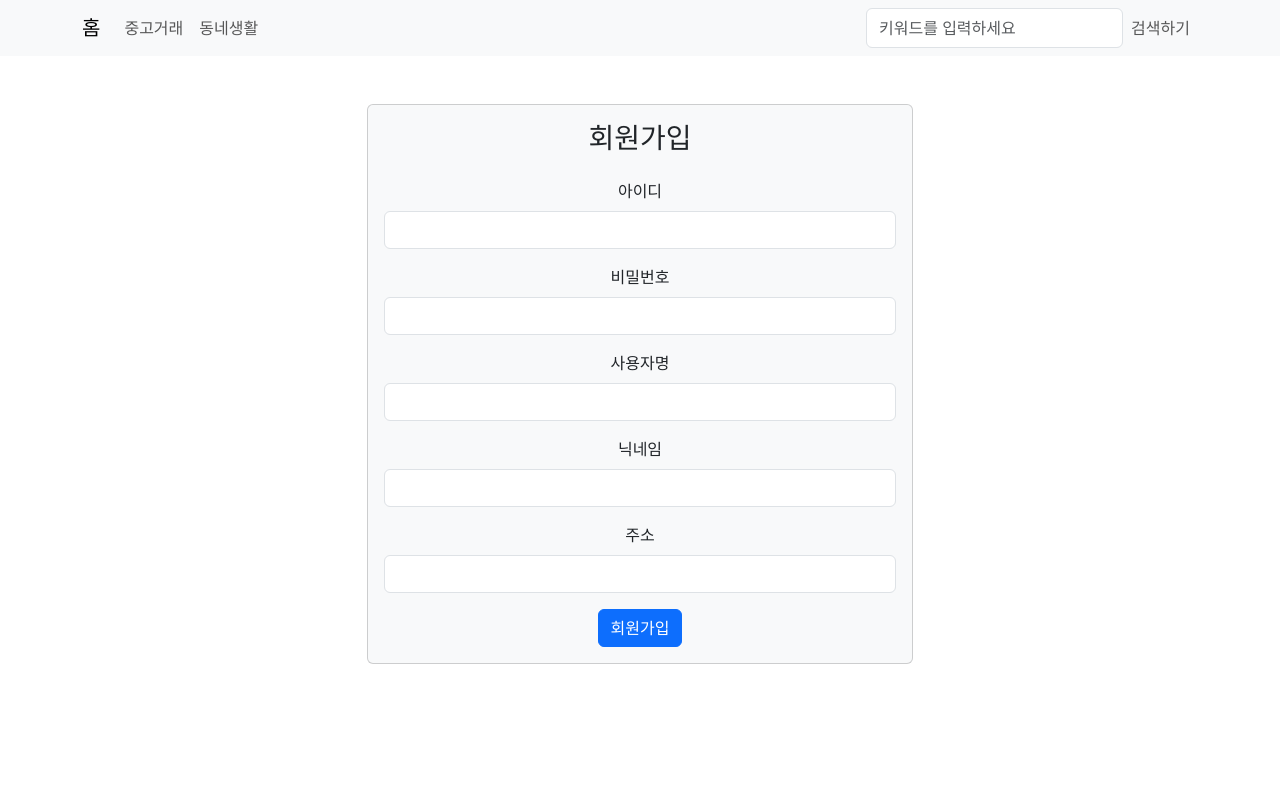
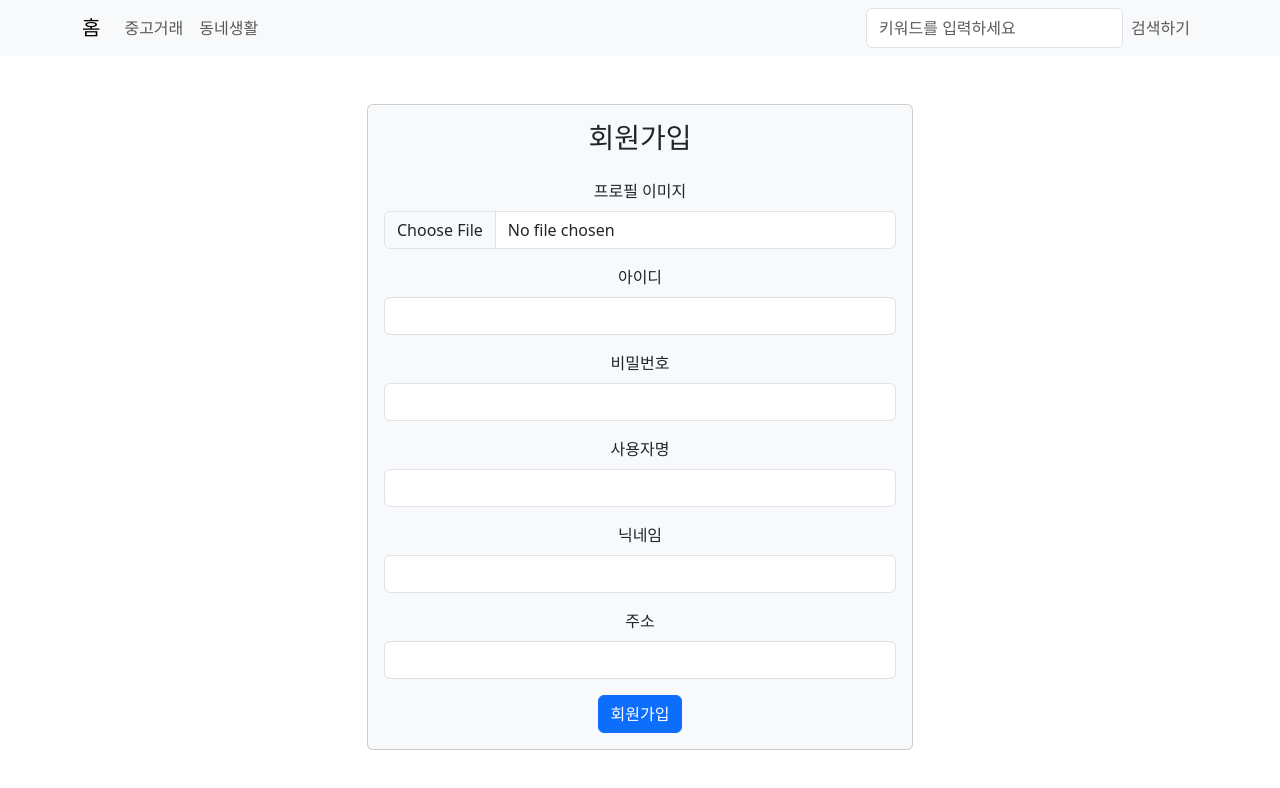
Before and after one commit to kkjh9909/Market-frontend, a React (Create React App) app: page /signup in a window 1280 px wide. Shown: the top 788 px of the page. Built offline with nearby package versions, Linux system fonts and the light colour scheme.

Commit message:
이미지 첨부 기능 추가

```diff
--- a/src/pages/SignUp.js
+++ b/src/pages/SignUp.js
@@ -12,6 +12,17 @@ export const SignUp = () => {
 	const [profileImage, setProfileImage] = useState('');
 
 	const navigate = useNavigate();
+
+	const handleImageUpload = async (event) => {
+		const file = event.target.files[0];
+
+		const formData = new FormData();
+		formData.append('file', file);
+
+		const res = await axios.post(`${process.env.REACT_APP_url}/images/upload`, formData)
+
+		setProfileImage(res.data.image_url);
+	}
 
 	const handleSignUp = async () => {
 		const res = await axios.post(`${process.env.REACT_APP_url}/api/user/signup`, {
@@ -33,6 +44,15 @@ export const SignUp = () => {
 					<div className="card bg-light">
 						<div className="card-body">
 							<h3 className="card-title text-center mb-4">회원가입</h3>
+							<div className="mb-3">
+								<label htmlFor="username" className="form-label">프로필 이미지</label>
+								<input
+									type="file"
+									className="form-control"
+									accept="image/*" // 이미지 파일만 업로드 허용
+									onChange={handleImageUpload} // 파일 선택 시 호출되는 함수
+								/>
+							</div>
 							<form>
 								<div className="mb-3">
 									<label htmlFor="username" className="form-label">아이디</label>
```
